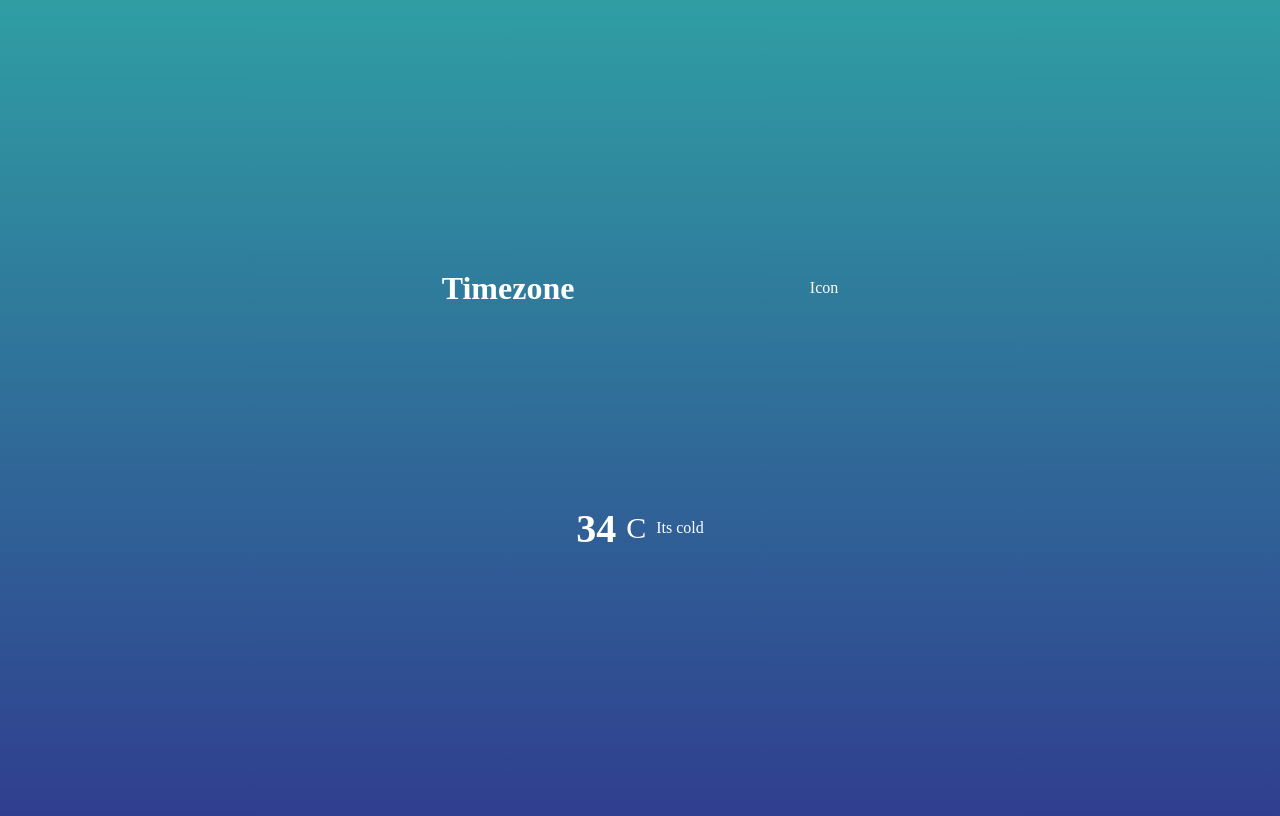
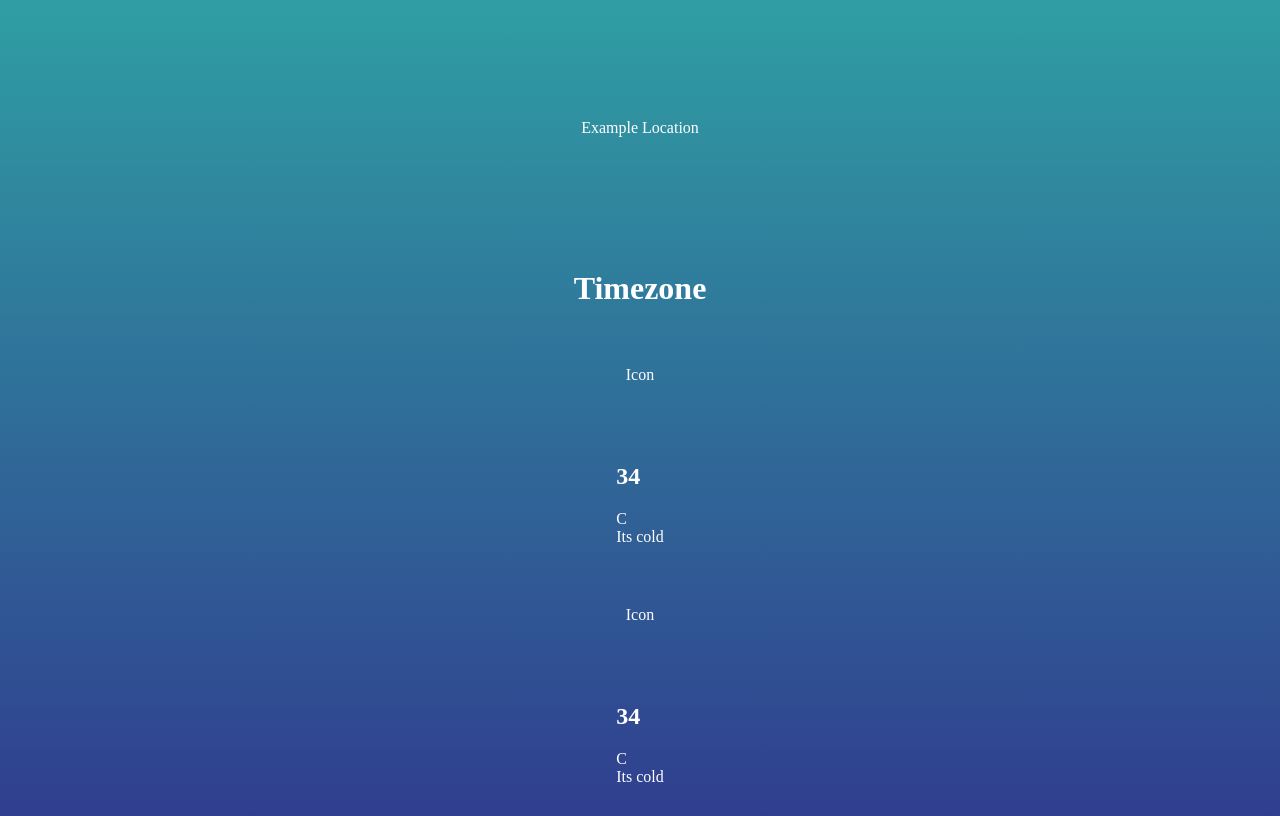
Before and after one commit to NathaliePillen/weatherapp, a plain HTML site: page index.html in a window 1280 px wide. Drawn offline with Linux system fonts and the light colour scheme.

Commit message:
second block in html

```diff
--- a/app.js
+++ b/app.js
@@ -26,11 +26,14 @@ window.addEventListener('load', () => {
                         if (i === 0) {
                             let first = data.list[i].main.temp;
                             console.log(first);
-                            document.querySelector(".temperature.degree-section.temperature-degree").innerHTML = "first";
+                            let temp1 = document.querySelector(".temperatureDegree1");
+                            temp1.innerHTML = first;
                         }
                         if (i === 8) {
                             let second = data.list[i].main.temp;
                             console.log(second);
+                            let temp2 = document.querySelector(".temperatureDegree2");
+                            temp2.innerHTML = second;
                         }
                     }
 
--- a/index.html
+++ b/index.html
@@ -8,16 +8,24 @@
 
 <body>
 
-    <div class="location">
-        <h1 class="location-timezone">Timezone</h1>
+    <div class="location">Example Location</div>
+    <h1 class="location-timezone">Timezone</h1>
+
+    <div class="temperature">
         <p>Icon</p>
+        <div class="degreeSection">
+            <h2 class="temperatureDegree1">34</h2>
+            <span>C</span>
+            <div class="temperatureDiscription">Its cold </div>
+        </div>
     </div>
 
     <div class="temperature">
-        <div class="degree-section">
-            <h2 class="temperature-degree">34</h2>
+        <p>Icon</p>
+        <div class="degreeSection">
+            <h2 class="temperatureDegree2">34</h2>
             <span>C</span>
-            <div class="temperature-discription">Its cold </div>
+            <div class="temperatureDiscription">Its cold </div>
         </div>
     </div>
 
```
